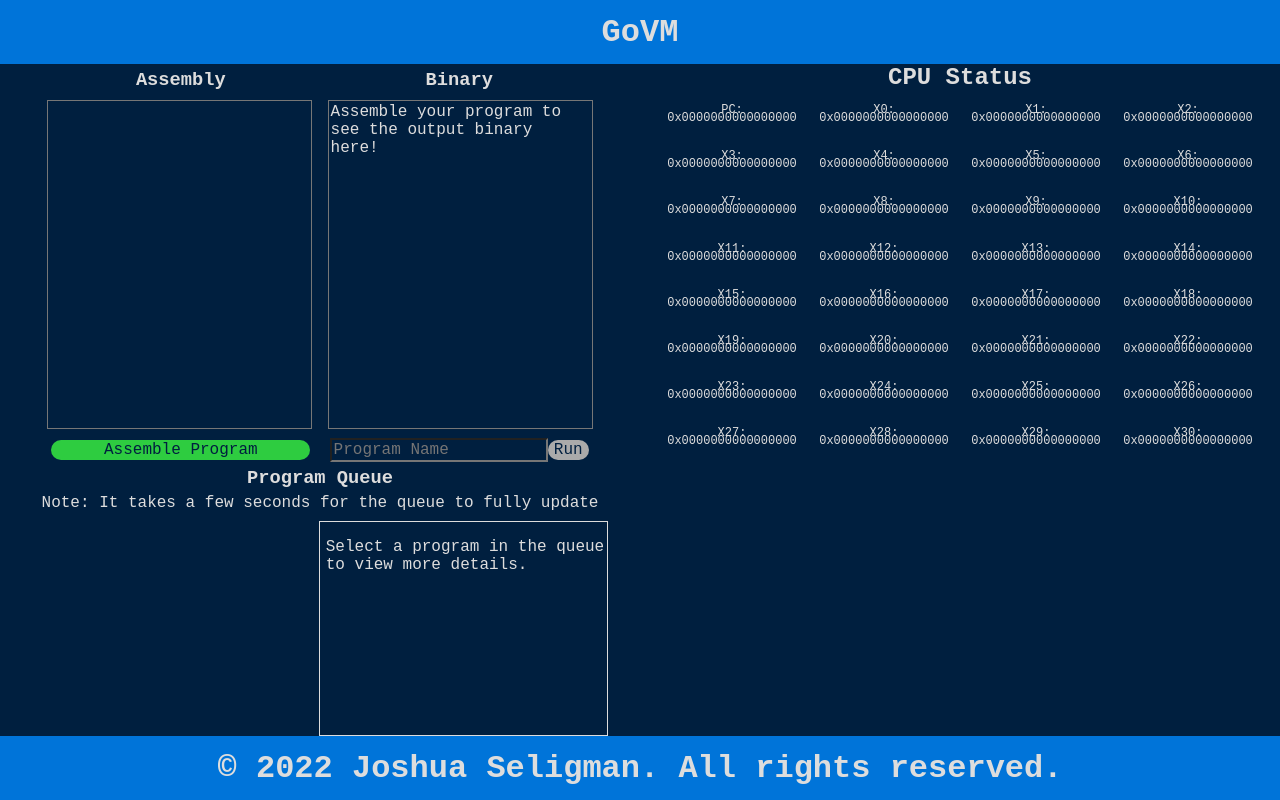
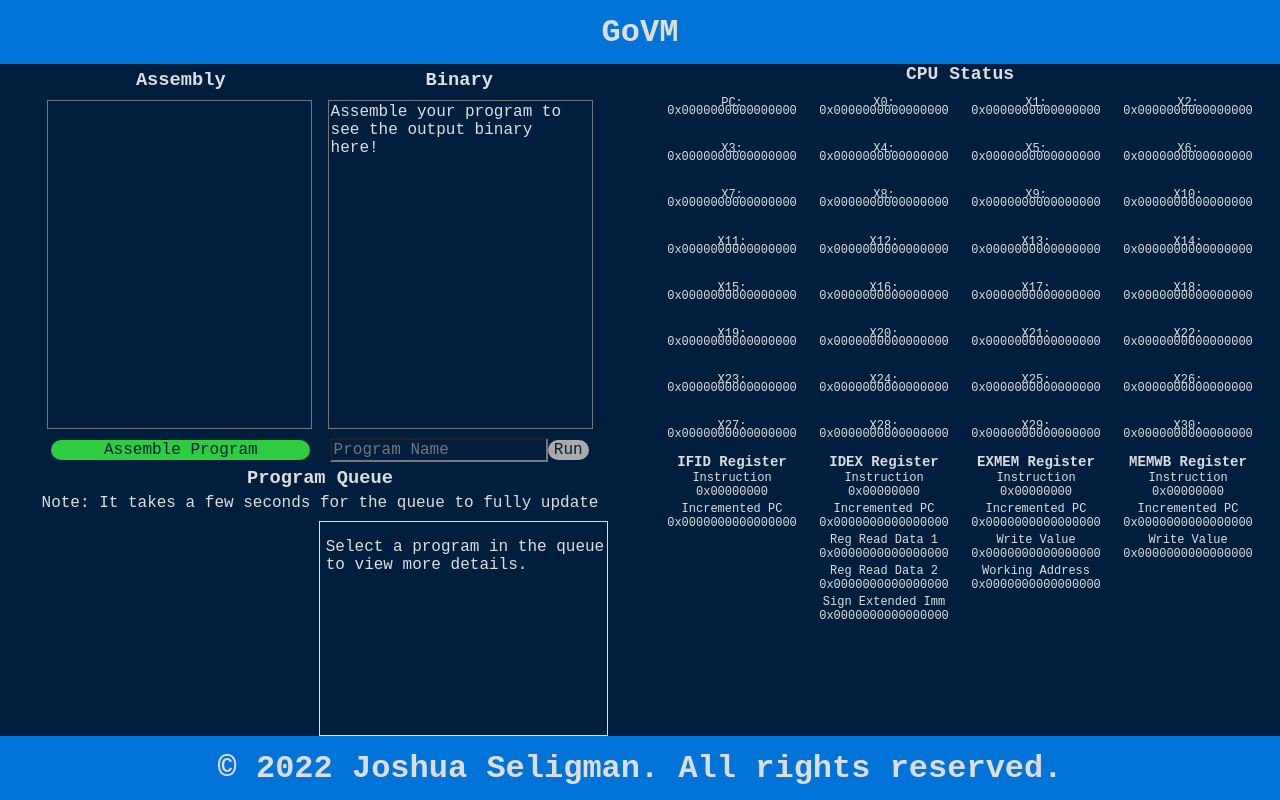
Before and after one commit to joshuaseligman18/GoVM-Web, a React app in the folder client/: page / in a window 1280 px wide. Built offline with nearby package versions, Linux system fonts and the light colour scheme; no server answers.

Commit message:
Added the pipeline registers to the website

```diff
--- a/client/src/components/cpuStatus.jsx
+++ b/client/src/components/cpuStatus.jsx
@@ -6,6 +6,7 @@ const CpuStatus = (props) => {
 
     const cpuStatus = props.cpuStatus !== undefined ? props.cpuStatus.cpu : null
 
+    function getGeneralRegisters() {
         const statusComponents = []
 
         for (let i = 0; i < 32; i++) {
@@ -28,12 +29,154 @@ const CpuStatus = (props) => {
 
             statusComponents.push(<p>{text}</p>)
         }
+        return statusComponents
+    }
+
+    function getIFID() {
+        const ifidComponents = []
+
+        ifidComponents.push(<p>Instruction</p>)
+        if (cpuStatus !== null && cpuStatus.ifidReg !== null) {
+            ifidComponents.push(<p className={cpuStyles.regValue}>{hexString(cpuStatus.ifidReg.instr, 8)}</p>)
+        } else {
+            ifidComponents.push(<p className={cpuStyles.regValue}>{hexString(0, 8)}</p>)
+        }
+
+        ifidComponents.push(<p>Incremented PC</p>)
+        if (cpuStatus !== null && cpuStatus.ifidReg !== null) {
+            ifidComponents.push(<p className={cpuStyles.regValue}>{hexString(cpuStatus.ifidReg.incrementedPC, 16)}</p>)
+        } else {
+            ifidComponents.push(<p className={cpuStyles.regValue}>{hexString(0, 16)}</p>)
+        }
+
+        return ifidComponents
+    }
+
+    function getIDEX() {
+        const idexComponents = []
+
+        idexComponents.push(<p>Instruction</p>)
+        if (cpuStatus !== null && cpuStatus.idexReg !== null) {
+            idexComponents.push(<p className={cpuStyles.regValue}>{hexString(cpuStatus.idexReg.instr, 8)}</p>)
+        } else {
+            idexComponents.push(<p className={cpuStyles.regValue}>{hexString(0, 8)}</p>)
+        }
+
+        idexComponents.push(<p>Incremented PC</p>)
+        if (cpuStatus !== null && cpuStatus.idexReg !== null) {
+            idexComponents.push(<p className={cpuStyles.regValue}>{hexString(cpuStatus.idexReg.incrementedPC, 16)}</p>)
+        } else {
+            idexComponents.push(<p className={cpuStyles.regValue}>{hexString(0, 16)}</p>)
+        }
+
+        idexComponents.push(<p>Reg Read Data 1</p>)
+        if (cpuStatus !== null && cpuStatus.idexReg !== null) {
+            idexComponents.push(<p className={cpuStyles.regValue}>{hexString(cpuStatus.idexReg.regReadData1, 16)}</p>)
+        } else {
+            idexComponents.push(<p className={cpuStyles.regValue}>{hexString(0, 16)}</p>)
+        }
+
+        idexComponents.push(<p>Reg Read Data 2</p>)
+        if (cpuStatus !== null && cpuStatus.idexReg !== null) {
+            idexComponents.push(<p className={cpuStyles.regValue}>{hexString(cpuStatus.idexReg.regReadData2, 16)}</p>)
+        } else {
+            idexComponents.push(<p className={cpuStyles.regValue}>{hexString(0, 16)}</p>)
+        }
+
+        idexComponents.push(<p>Sign Extended Imm</p>)
+        if (cpuStatus !== null && cpuStatus.idexReg !== null) {
+            idexComponents.push(<p className={cpuStyles.regValue}>{hexString(cpuStatus.idexReg.signExtendImm, 16)}</p>)
+        } else {
+            idexComponents.push(<p className={cpuStyles.regValue}>{hexString(0, 16)}</p>)
+        }
+
+        return idexComponents
+    }
+
+    function getEXMEM() {
+        const exmemComponents = []
+
+        exmemComponents.push(<p>Instruction</p>)
+        if (cpuStatus !== null && cpuStatus.exmemReg !== null) {
+            exmemComponents.push(<p className={cpuStyles.regValue}>{hexString(cpuStatus.exmemReg.instr, 8)}</p>)
+        } else {
+            exmemComponents.push(<p className={cpuStyles.regValue}>{hexString(0, 8)}</p>)
+        }
+
+        exmemComponents.push(<p>Incremented PC</p>)
+        if (cpuStatus !== null && cpuStatus.exmemReg !== null) {
+            exmemComponents.push(<p className={cpuStyles.regValue}>{hexString(cpuStatus.exmemReg.incrementedPC, 16)}</p>)
+        } else {
+            exmemComponents.push(<p className={cpuStyles.regValue}>{hexString(0, 16)}</p>)
+        }
+
+        exmemComponents.push(<p>Write Value</p>)
+        if (cpuStatus !== null && cpuStatus.exmemReg !== null) {
+            exmemComponents.push(<p className={cpuStyles.regValue}>{hexString(cpuStatus.exmemReg.writeVal, 16)}</p>)
+        } else {
+            exmemComponents.push(<p className={cpuStyles.regValue}>{hexString(0, 16)}</p>)
+        }
+
+        exmemComponents.push(<p>Working Address</p>)
+        if (cpuStatus !== null && cpuStatus.exmemReg !== null) {
+            exmemComponents.push(<p className={cpuStyles.regValue}>{hexString(cpuStatus.exmemReg.workingAddr, 16)}</p>)
+        } else {
+            exmemComponents.push(<p className={cpuStyles.regValue}>{hexString(0, 16)}</p>)
+        }
+
+        return exmemComponents
+    }
+
+    function getMEMWB() {
+        const memwbComponents = []
+
+        memwbComponents.push(<p>Instruction</p>)
+        if (cpuStatus !== null && cpuStatus.memwbReg !== null) {
+            memwbComponents.push(<p className={cpuStyles.regValue}>{hexString(cpuStatus.memwbReg.instr, 8)}</p>)
+        } else {
+            memwbComponents.push(<p className={cpuStyles.regValue}>{hexString(0, 8)}</p>)
+        }
+
+        memwbComponents.push(<p>Incremented PC</p>)
+        if (cpuStatus !== null && cpuStatus.memwbReg !== null) {
+            memwbComponents.push(<p className={cpuStyles.regValue}>{hexString(cpuStatus.memwbReg.incrementedPC, 16)}</p>)
+        } else {
+            memwbComponents.push(<p className={cpuStyles.regValue}>{hexString(0, 16)}</p>)
+        }
+
+        memwbComponents.push(<p>Write Value</p>)
+        if (cpuStatus !== null && cpuStatus.memwbReg !== null) {
+            memwbComponents.push(<p className={cpuStyles.regValue}>{hexString(cpuStatus.memwbReg.writeVal, 16)}</p>)
+        } else {
+            memwbComponents.push(<p className={cpuStyles.regValue}>{hexString(0, 16)}</p>)
+        }
+
+        return memwbComponents
+    }
 
     return (
         <div id={cpuStyles.cpuStatusArea}>
             <h2 id={cpuStyles.title}>CPU Status</h2>
             <div id={cpuStyles.statusTable}>
-                {[...statusComponents]}
+                {[...getGeneralRegisters()]}
+            </div>
+            <div id={cpuStyles.interRegArea}>
+                <div className={cpuStyles.register}>
+                    <h3>IFID Register</h3>
+                    {[...getIFID()]}
+                </div>
+                <div className={cpuStyles.register}>
+                    <h3>IDEX Register</h3>
+                    {[...getIDEX()]}
+                </div>
+                <div className={cpuStyles.register}>
+                    <h3>EXMEM Register</h3>
+                    {[...getEXMEM()]}
+                </div>
+                <div className={cpuStyles.register}>
+                    <h3>MEMWB Register</h3>
+                    {[...getMEMWB()]}
+                </div>
             </div>
         </div>
     )
--- a/client/src/components/status.jsx
+++ b/client/src/components/status.jsx
@@ -18,7 +18,6 @@ const Status = () => {
                 }
             })
             const data = await res.json()
-            console.log(data)
 
             let newData = data.queues
             let newDataArr = [...newData.completed]
--- a/client/src/styles/cpu.module.scss
+++ b/client/src/styles/cpu.module.scss
@@ -6,6 +6,8 @@
     display: flex;
     flex-direction: column;
     align-items: center;
+
+    font-size: 0.75rem;
 }
 
 #title {
@@ -28,8 +30,38 @@
     p {
         width: 25%;
         text-align: center;
-        font-size: 0.75rem;
         margin: 0;
         line-height: 0.5rem;
     }
 }
+
+#interRegArea {
+    height: 30%;
+    width: 95%;
+    margin-left: 2.5%;
+    margin-right: 2.5%;
+    display: flex;
+    flex-direction: row;
+    align-items: center;
+    justify-content: space-evenly;
+}
+
+.register {
+    width: 25%;
+    height: 100%;
+    text-align: center;
+
+    h3 {
+        margin: 0;
+        padding-bottom: 1%;
+    }
+
+    p {
+        margin: 0;
+        padding: 0;
+    }
+}
+
+.regValue {
+    padding-bottom: 2% !important;
+}
```
Lines whose indentation alone changed are shown as unchanged.
